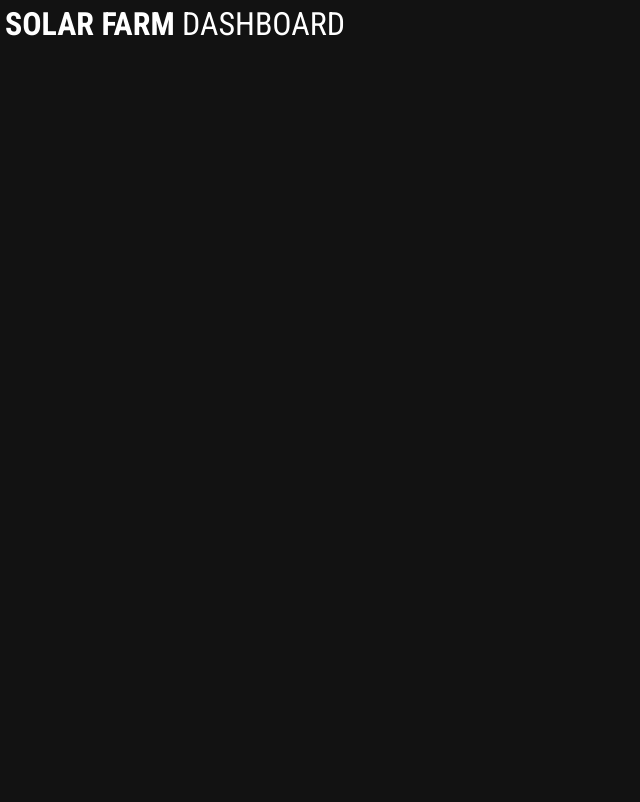
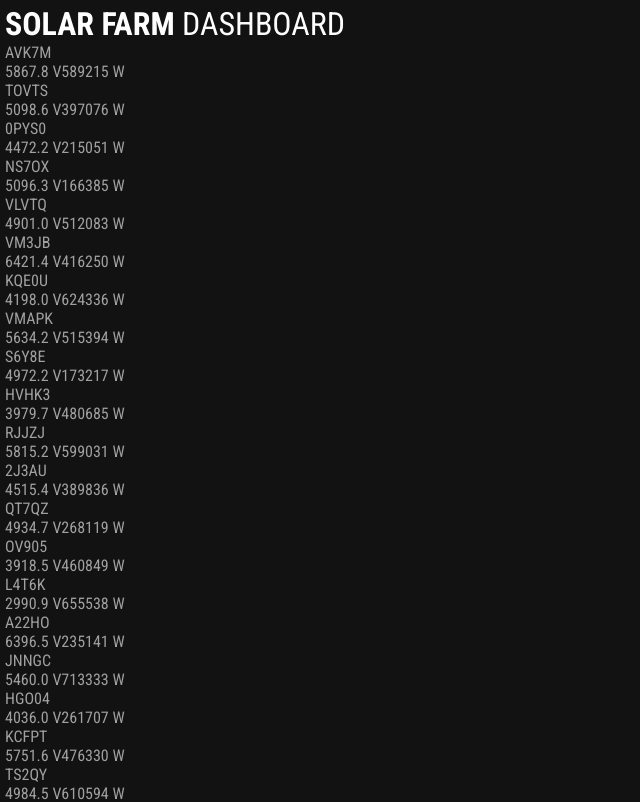
Before and after one commit to sulik/solar-farm-dashboard, a React (Create React App) app: page / in a window 1280 px wide. Shown: the top 802 px of the page, without its empty margins (0-640 px from the left). Built offline with nearby package versions, Linux system fonts and the light colour scheme.

Commit message:
Put solar panels data to local state, use it with SolarPanels component

```diff
--- a/src/App.js
+++ b/src/App.js
@@ -1,9 +1,16 @@
-import React from 'react'
+import * as solarPanelsDataGen from './data/solarPanelsDataGenerator'
+import React, { useState } from 'react'
+import SolarPanels from './components/SolarPanels/SolarPanels'
+
+const solarPanelsDataConfig = solarPanelsDataGen.generateConfig(30)
 
 function App() {
+  const [solarPanelsData] = useState(solarPanelsDataGen.generateData(solarPanelsDataConfig))
+
   return (
-    <div className="App">
+    <div className="solar-farm-dashboard">
       <h1>Solar Farm <span>Dashboard</span></h1>
+      <SolarPanels data={solarPanelsData}/>
     </div>
   )
 }
```
